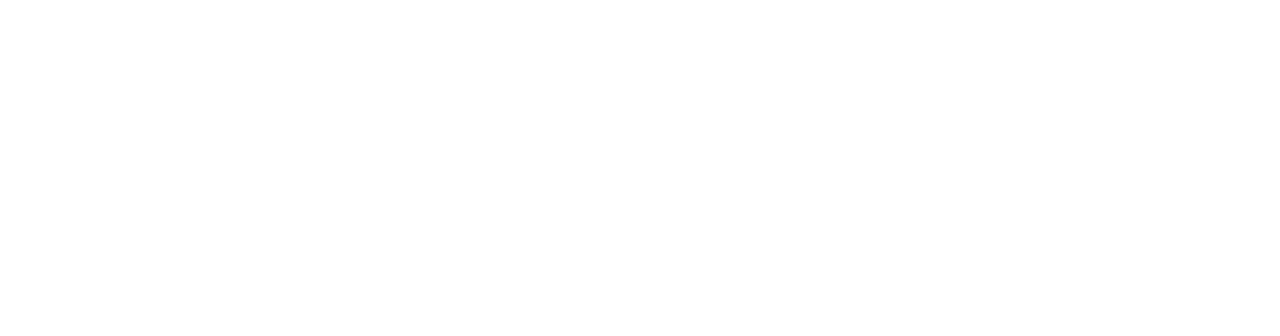
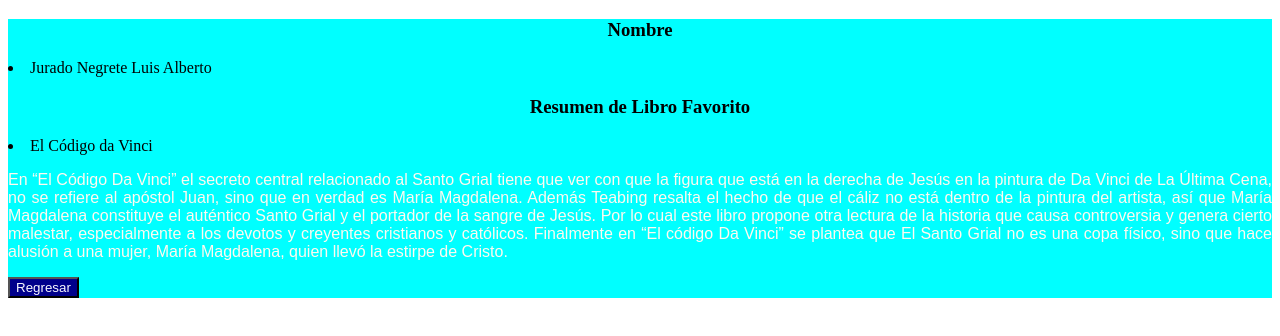
Before and after one commit to LuisJurado99/TeamSistemaInfo, a plain HTML site: page sisinfo_web/integrantes/luis.html in a window 1280 px wide. Drawn offline with Linux system fonts and the light colour scheme.

Commit message:
Modificación a Luis.html, faltan cosas

```diff
--- a/sisinfo_web/integrantes/luis.html
+++ b/sisinfo_web/integrantes/luis.html
@@ -3,9 +3,37 @@
 <head>
     <meta charset="UTF-8">
     <meta name="viewport" content="width=device-width, initial-scale=1.0">
-    <title>Document</title>
+    <title>SisInfo</title>
+    <style type="text/css">
+        H3.madera {text-align: center;}
+        DIV.color {color: floralwhite;}
+
+    </style>
 </head>
 <body>
-
+    <div style="background: cyan;">
+    <div style="color: crimson;"></div>
+    <H3 class="madera">Nombre</H3>
+    <li>Jurado Negrete Luis Alberto</li>
+    <H3 class="madera">Resumen de Libro Favorito</H3>
+    <li>El Código da Vinci</li>
+    <DIV class="color" >
+        <p Align="justify">
+            <FONT FACE="Arial" >
+            En “El Código Da Vinci” el secreto central relacionado al Santo Grial
+        tiene que ver con que la figura que está en la derecha de Jesús en la pintura de
+        Da Vinci de La Última Cena, no se refiere al apóstol Juan, sino que en verdad es
+        María Magdalena. Además Teabing resalta el hecho de que  el cáliz no está dentro
+        de la pintura del artista, así que María Magdalena constituye el auténtico Santo
+        Grial y el portador de la sangre de Jesús. Por lo cual este libro propone otra
+        lectura de la historia que causa controversia y genera cierto malestar,
+        especialmente a los devotos y creyentes cristianos y católicos. Finalmente en
+        “El código Da Vinci” se plantea que El Santo Grial no es una copa físico, sino
+        que hace alusión a una mujer, María Magdalena, quien llevó la estirpe de Cristo.
+        </p>
+        </FONT>
+    </div>
+    <button type="button" style="background: darkblue; color: ghostwhite;" Align="justify">Regresar</button>
+</div>
 </body>
 </html>
```
